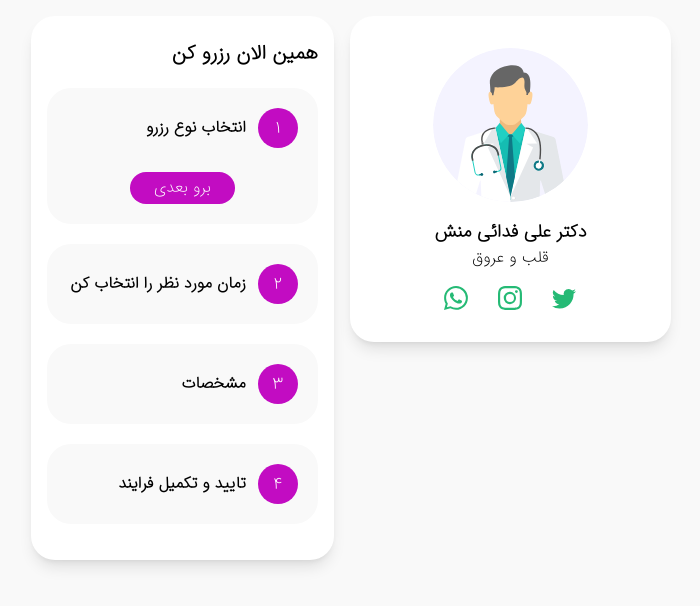
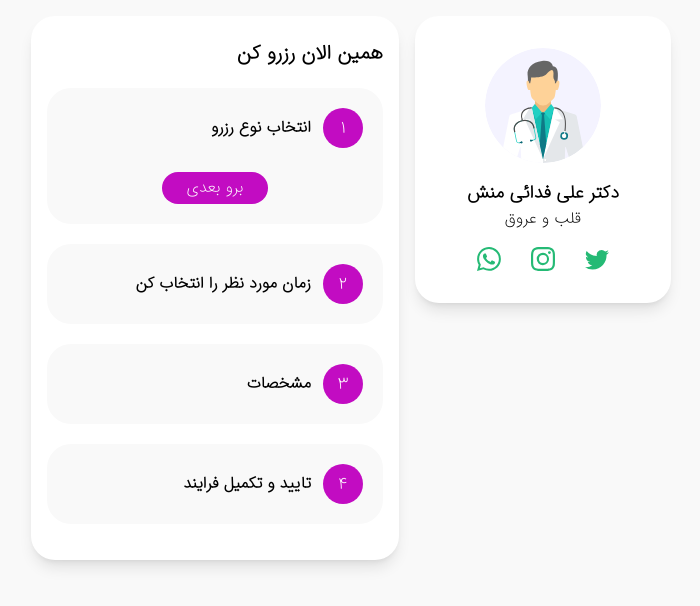
Before and after one commit to alifadaei/healthomat_UI_components, a React (Create React App) app: page / in a window 1280 px wide. Shown: the top 606 px of the page, without its empty margins (400-1100 px from the left). Built offline with nearby package versions, Linux system fonts and the light colour scheme.

Commit message:
fix styles margin and width

```diff
--- a/src/components/DoctorProfile/DoctorPortfolio.tsx
+++ b/src/components/DoctorProfile/DoctorPortfolio.tsx
@@ -16,7 +16,7 @@ const DoctorPortfolio = (props: DoctorPortfolioDetail) => {
 
   return (
     <Card
-      className="flex flex-col w-full mb-4 md:mx-2 justify-between items-center bg-white p-8 text-center"
+      className="flex flex-col w-full md:w-2/5 mb-4 md:mx-2 justify-between items-center bg-white p-8 text-center"
       enableShadow
     >
       <img
--- a/src/components/Reservation/Reservation.tsx
+++ b/src/components/Reservation/Reservation.tsx
@@ -23,7 +23,10 @@ const Reservation = () => {
   );
 
   return (
-    <Card className="flex flex-col w-full p-4 bg-white md:mx-2" enableShadow>
+    <Card
+      className="flex flex-col mb-9 w-full p-4 bg-white md:mx-2  md:w-3/5"
+      enableShadow
+    >
       <h4 className="text-xl my-2 mb-5 font-bold">همین الان رزرو کن</h4>
       {/*step I */}
       <ReserveItem
```
